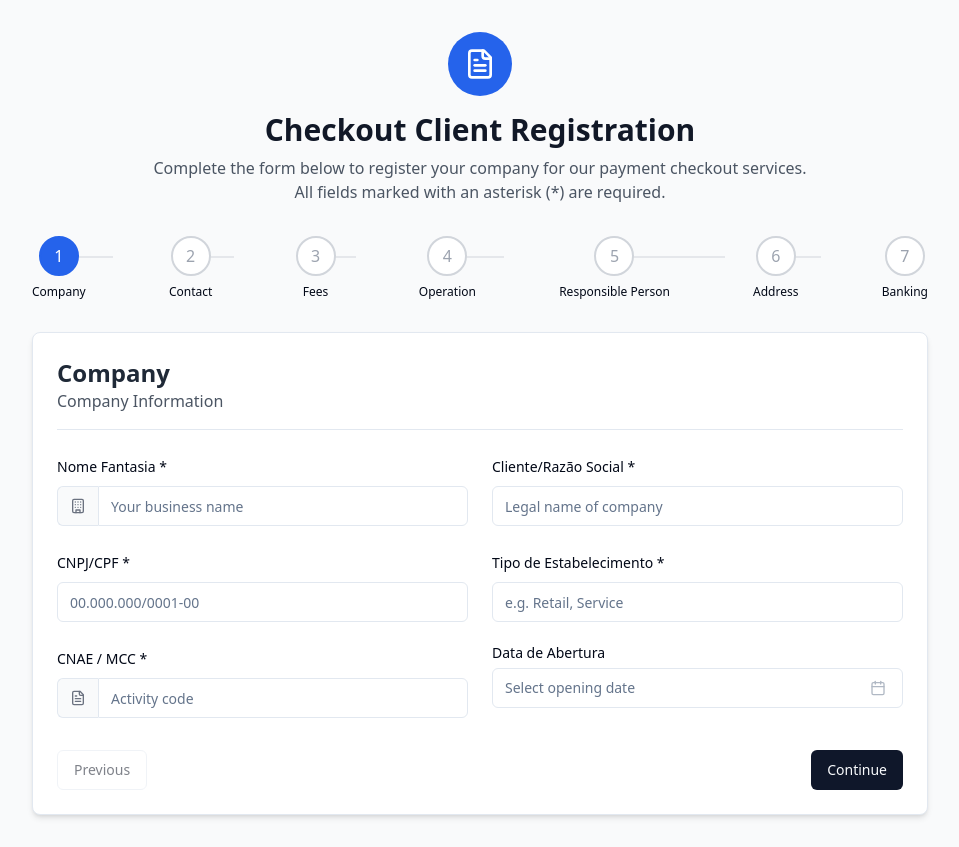
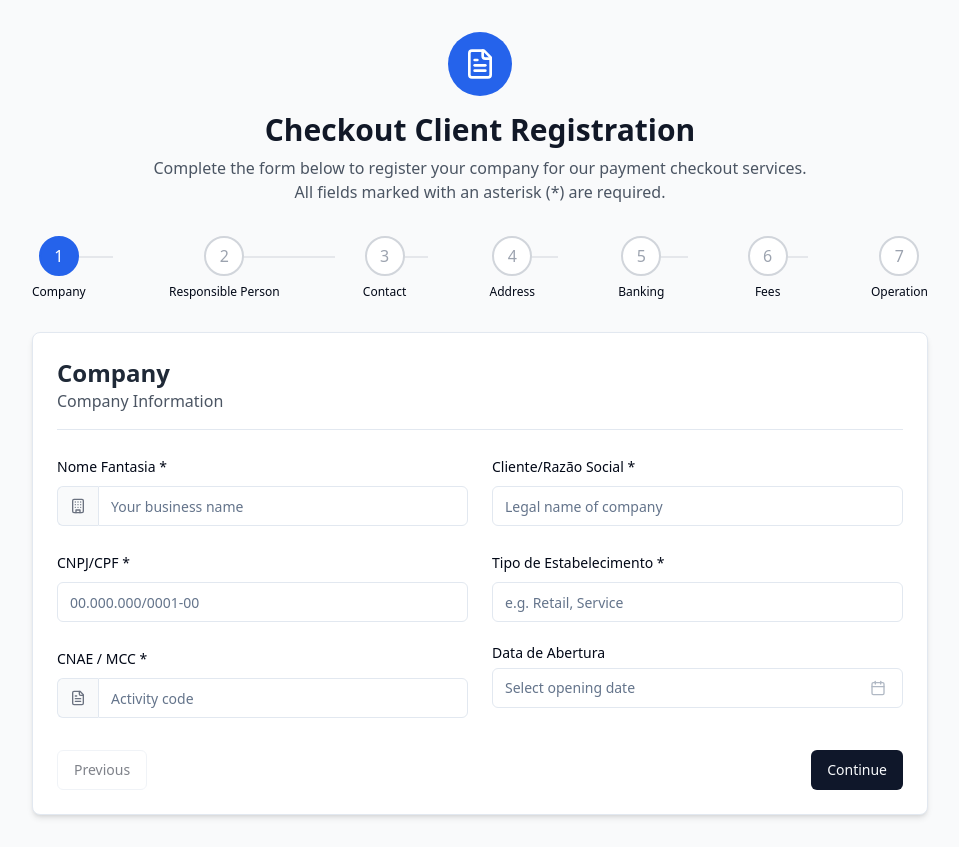
Before and after one commit to diegoquintao/checkout-client-flow, a React (Vite) app: page / in a window 1280 px wide. Shown: the whole page, without its empty margins (160-1119 px from the left). Built offline with nearby package versions, Linux system fonts and the light colour scheme.

Commit message:
Reorder multi-step form steps
Reorders the steps in the multi-step form to match the new order.

```diff
--- a/src/components/MultiStepForm.tsx
+++ b/src/components/MultiStepForm.tsx
@@ -15,24 +15,24 @@ import FormStepper from "./FormStepper";
 
 const steps = [
   { id: 0, title: "Company", description: "Company Information" },
-  { id: 1, title: "Contact", description: "Contact Details" },
-  { id: 2, title: "Fees", description: "Fee Structure" },
-  { id: 3, title: "Operation", description: "Operation Details" },
-  { id: 4, title: "Responsible Person", description: "Responsible Individual" },
-  { id: 5, title: "Address", description: "Address Information" },
-  { id: 6, title: "Banking", description: "Banking Details" },
+  { id: 1, title: "Responsible Person", description: "Responsible Individual" },
+  { id: 2, title: "Contact", description: "Contact Details" },
+  { id: 3, title: "Address", description: "Address Information" },
+  { id: 4, title: "Banking", description: "Banking Details" },
+  { id: 5, title: "Fees", description: "Fee Structure" },
+  { id: 6, title: "Operation", description: "Operation Details" },
 ];
 
 const MultiStepForm = () => {
   const [currentStep, setCurrentStep] = useState(0);
   const [formData, setFormData] = useState({
     company: {},
+    responsible: {},
     contact: {},
+    address: {},
+    banking: {},
     fees: {},
     operation: {},
-    responsible: {},
-    address: {},
-    banking: {},
   });
 
   const handleNext = () => {
@@ -81,44 +81,44 @@ const MultiStepForm = () => {
         );
       case 1:
         return (
+          <ResponsibleInfoForm
+            initialData={formData.responsible}
+            onSubmit={(data) => handleSubmitSection(data, 'responsible')}
+          />
+        );
+      case 2:
+        return (
           <ContactInfoForm
             initialData={formData.contact}
             onSubmit={(data) => handleSubmitSection(data, 'contact')}
           />
         );
-      case 2:
+      case 3:
+        return (
+          <AddressInfoForm
+            initialData={formData.address}
+            onSubmit={(data) => handleSubmitSection(data, 'address')}
+          />
+        );
+      case 4:
+        return (
+          <BankInfoForm
+            initialData={formData.banking}
+            onSubmit={(data) => handleSubmitSection(data, 'banking')}
+          />
+        );
+      case 5:
         return (
           <FeesInfoForm
             initialData={formData.fees}
             onSubmit={(data) => handleSubmitSection(data, 'fees')}
           />
         );
-      case 3:
+      case 6:
         return (
           <OperationInfoForm
             initialData={formData.operation}
             onSubmit={(data) => handleSubmitSection(data, 'operation')}
-          />
-        );
-      case 4:
-        return (
-          <ResponsibleInfoForm
-            initialData={formData.responsible}
-            onSubmit={(data) => handleSubmitSection(data, 'responsible')}
-          />
-        );
-      case 5:
-        return (
-          <AddressInfoForm
-            initialData={formData.address}
-            onSubmit={(data) => handleSubmitSection(data, 'address')}
-          />
-        );
-      case 6:
-        return (
-          <BankInfoForm
-            initialData={formData.banking}
-            onSubmit={(data) => handleSubmitSection(data, 'banking')}
           />
         );
       default:
```
